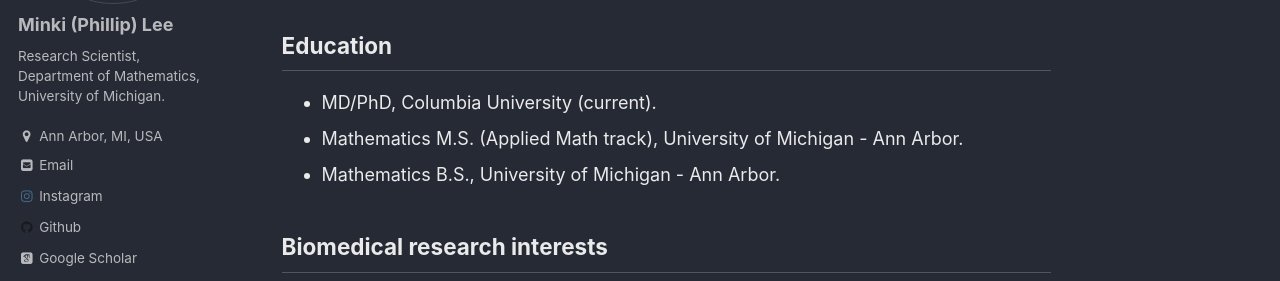
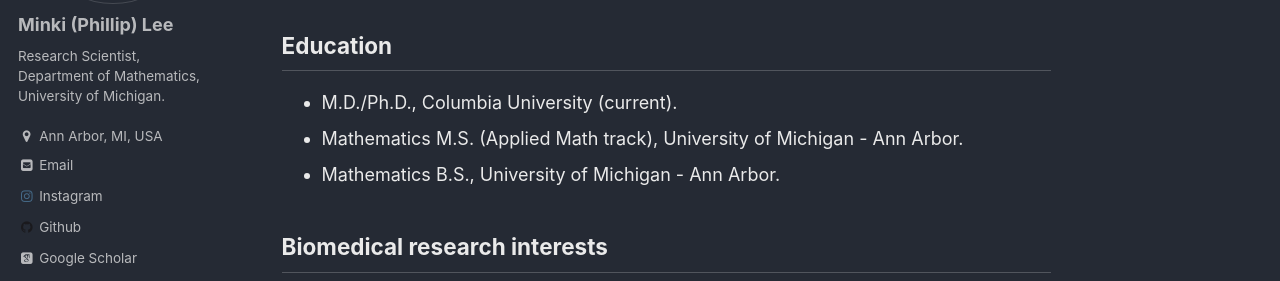
Before and after one commit to minkiplee/minkiplee.github.io, a Jekyll site: the page built from _pages/about.md, in a window 1280 px wide and 900 px high. Shown: the part 335-616 px from the top of the window. Built offline with Jekyll 4.4.1, drawn with Linux system fonts in a browser that asks for light colours; nearby versions of some CDN libraries; some web fonts are replaced; library files that are not in the unit come from our copies.

Commit message:
Update about.md

```diff
--- a/_pages/about.md
+++ b/_pages/about.md
@@ -12,7 +12,7 @@ Hello and welcome to my website. I am an MD/PhD student in the [Medical Scientis
 
 Education
 ------
-- MD/PhD, Columbia University (current).
+- M.D./Ph.D., Columbia University (current).
 - Mathematics M.S. (Applied Math track), University of Michigan - Ann Arbor.
 - Mathematics B.S., University of Michigan - Ann Arbor.
 
```
